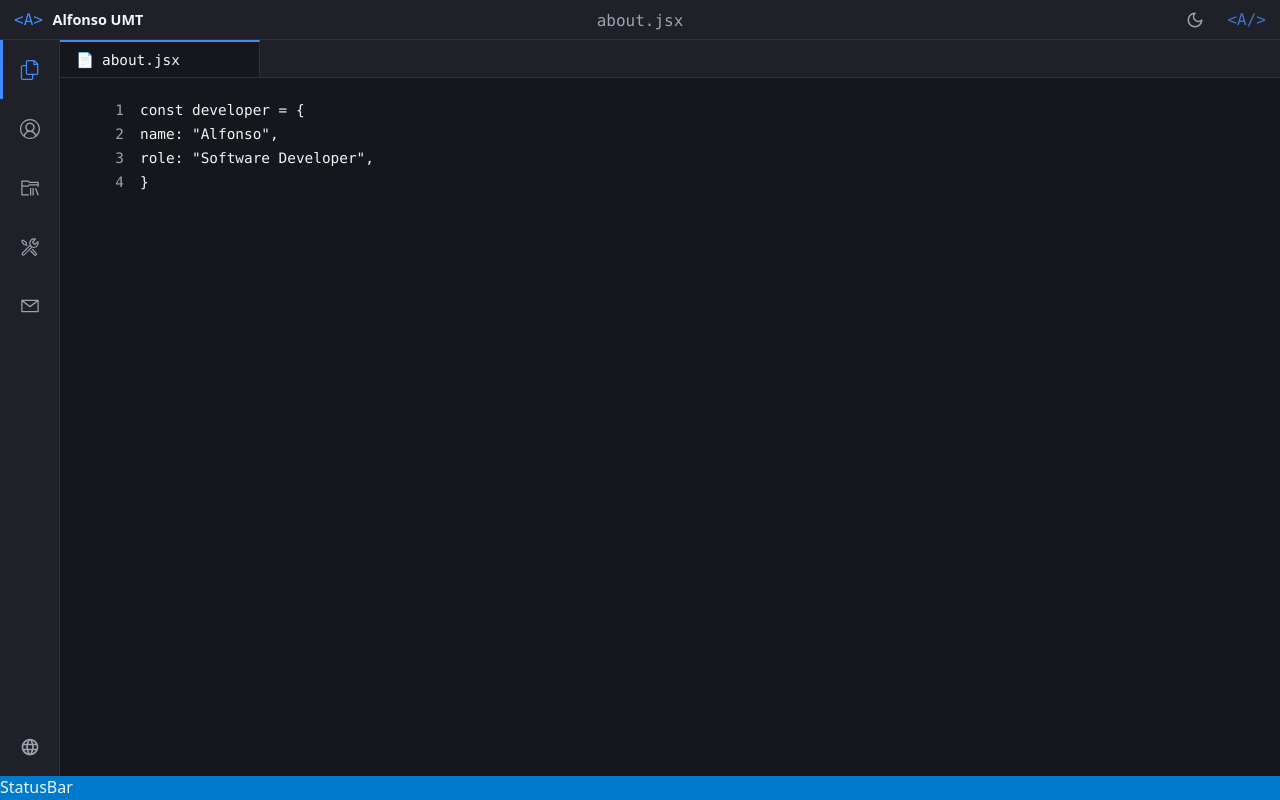
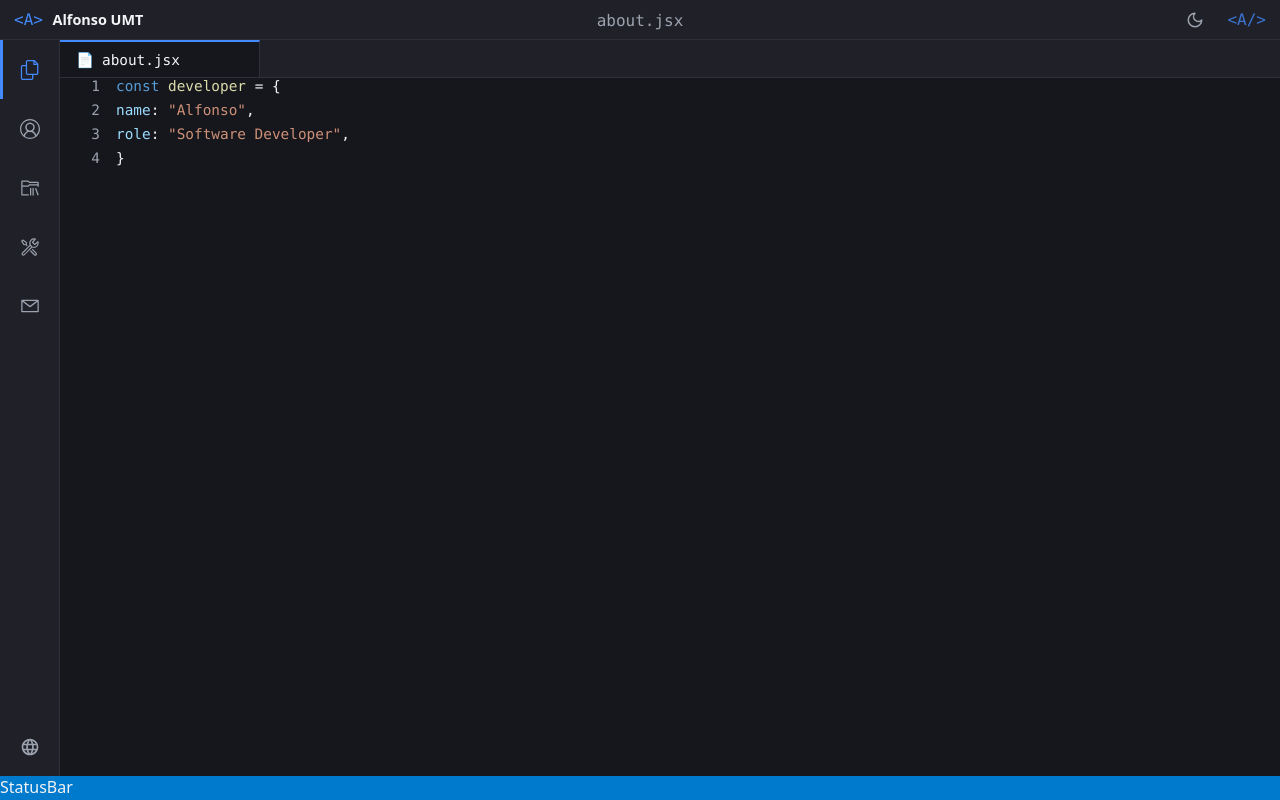
Before and after one commit to AlfonsoUMT/alfonsoumt-portfolio, a React (Vite) app: page / in a window 1280 px wide. Built offline with nearby package versions, Linux system fonts and the light colour scheme.

Commit message:
feat: create editor context

```diff
--- a/src/App.jsx
+++ b/src/App.jsx
@@ -1,13 +1,14 @@
-import { useState } from 'react'
 import MainLayout from "./layouts/MainLayout";
-//import './App.css'
+import { EditorProvider } from "./context/EditorContext";
 
 function App() {
-  return (
-    <>
-      <MainLayout />
-    </>
-  );
+    return (
+        <EditorProvider>
+
+            <MainLayout />
+
+        </EditorProvider>
+    );
 }
 
 export default App;
--- a/src/components/layout/Editor/EditorContent.jsx
+++ b/src/components/layout/Editor/EditorContent.jsx
@@ -1,16 +1,17 @@
 import CodeEditor from "./code/CodeEditor";
-import "./EditorContent.css";
+import { aboutFile } from "../../../data/files/about";
 
-function EditorContent() {
 
-    return (
+function EditorContent(){
 
+    return(
         <div className="editor-content">
 
-            <CodeEditor />
+            <CodeEditor
+                lines={aboutFile}
+            />
 
         </div>
-
     );
 }
 
--- a/src/components/layout/Editor/code/CodeEditor.jsx
+++ b/src/components/layout/Editor/code/CodeEditor.jsx
@@ -1,26 +1,21 @@
 import CodeLine from "./CodeLine"
 import "./CodeEditor.css";
 
-function CodeEditor() {
+function CodeEditor({ lines }) {
 
     return (
         <div className="code-editor">
 
-            <CodeLine number="1">
-                const developer = {"{"}
-            </CodeLine>
-
-            <CodeLine number="2">
-                name: "Alfonso",
-            </CodeLine>
-
-            <CodeLine number="3">
-                role: "Software Developer",
-            </CodeLine>
-
-            <CodeLine number="4">
-                {"}"}
-            </CodeLine>
+            {
+                lines.map((line) => (
+                    <CodeLine
+                        key={line.line}
+                        number={line.line}
+                    >
+                        {line.content}
+                    </CodeLine>
+                ))
+            }
 
         </div>
     );
--- /dev/null
+++ b/src/components/layout/Editor/code/Tokens/Keyword.jsx
@@ -0,0 +1,11 @@
+import "./Token.css";
+
+function Keyword({ children }) {
+    return (
+        <span className="token keyword">
+            {children}
+        </span>
+    );
+}
+
+export default Keyword;
--- /dev/null
+++ b/src/components/layout/Editor/code/Tokens/Property.jsx
@@ -0,0 +1,11 @@
+import "./Token.css";
+
+function Property({ children }) {
+    return (
+        <span className="token property">
+            {children}
+        </span>
+    );
+}
+
+export default Property;
--- /dev/null
+++ b/src/components/layout/Editor/code/Tokens/String.jsx
@@ -0,0 +1,11 @@
+import "./Token.css";
+
+function String({ children }) {
+    return (
+        <span className="token string">
+            {children}
+        </span>
+    );
+}
+
+export default String;
--- /dev/null
+++ b/src/components/layout/Editor/code/Tokens/Token.css
@@ -0,0 +1,24 @@
+.token.keyword{
+    color:#569CD6;
+}
+
+.token.variable{
+    color:#DCDCAA;
+}
+
+.token.property{
+    color:#9CDCFE;
+}
+
+.token.string{
+    color:#CE9178;
+}
+
+.token.number{
+    color:#B5CEA8;
+}
+
+.token.comment{
+    color:#6A9955;
+    font-style:italic;
+}
--- /dev/null
+++ b/src/components/layout/Editor/code/Tokens/Variable.jsx
@@ -0,0 +1,11 @@
+import "./Token.css";
+
+function Variable({ children }) {
+    return (
+        <span className="token variable">
+            {children}
+        </span>
+    );
+}
+
+export default Variable;
--- /dev/null
+++ b/src/context/EditorContext.jsx
@@ -0,0 +1,28 @@
+import { createContext, useContext, useState } from "react";
+
+const EditorContext = createContext();
+
+export function EditorProvider({ children }) {
+
+    const [activeFile, setActiveFile] = useState("about");
+
+    return (
+
+        <EditorContext.Provider
+            value={{
+                activeFile,
+                setActiveFile,
+            }}
+        >
+
+            {children}
+
+        </EditorContext.Provider>
+
+    );
+
+}
+
+export function useEditor() {
+    return useContext(EditorContext);
+}
--- /dev/null
+++ b/src/data/files/about.jsx
@@ -0,0 +1,46 @@
+import Keyword from "../../components/layout/Editor/code/Tokens/Keyword"
+import Variable from "../../components/layout/Editor/code/Tokens/Variable"
+import Property from "../../components/layout/Editor/code/Tokens/Property"
+import String from "../../components/layout/Editor/code/Tokens/String"
+
+export const aboutFile = [
+    {
+        line: 1,
+        content: (
+            <>
+                <Keyword>const</Keyword>
+                {" "}
+                <Variable>developer</Variable>
+                {" = {"}
+            </>
+        )
+    },
+    {
+        line: 2,
+        content: (
+            <>
+                {"    "}
+                <Property>name</Property>
+                {": "}
+                <String>"Alfonso"</String>
+                {","}
+            </>
+        )
+    },
+    {
+        line: 3,
+        content: (
+            <>
+                {"    "}
+                <Property>role</Property>
+                {": "}
+                <String>"Software Developer"</String>
+                {","}
+            </>
+        )
+    },
+    {
+        line: 4,
+        content: "}"
+    }
+];
```
Also changed, not shown: src/components/layout/Editor/code/Tokens/Comment.jsx (added, +11 -0 lines), src/components/layout/Editor/code/Tokens/Number.jsx (added, +11 -0 lines).
